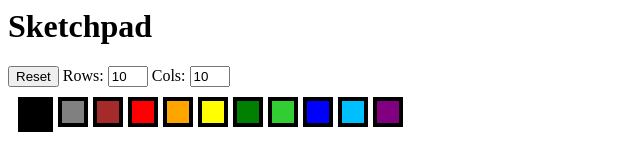
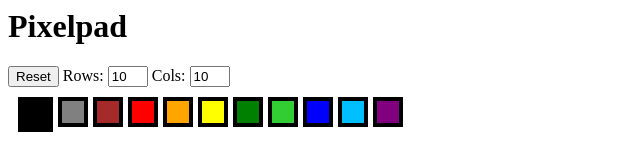
Before and after one commit to gschick3/pixelpad, a plain HTML site: page index.html in a window 1280 px wide. Shown: the top 151 px of the page, without its empty margins (0-640 px from the left). Drawn offline with Linux system fonts and the light colour scheme.

Commit message:
rename webpage

```diff
--- a/index.html
+++ b/index.html
@@ -1,13 +1,13 @@
 <html lang="en">
 <head>
     <meta charset="UTF-8">
-    <title>Sketchpad</title>
+    <title>Pixelpad</title>
     <link rel="stylesheet" href="style.css">
 
     <script defer src="index.js"></script>
 </head>
 <body>
-    <h1>Sketchpad</h1>
+    <h1>Pixelpad</h1>
     <div class="menu">
         <button class="reset" onclick="reset()">Reset</button>
         <label>Rows: </label>
```
